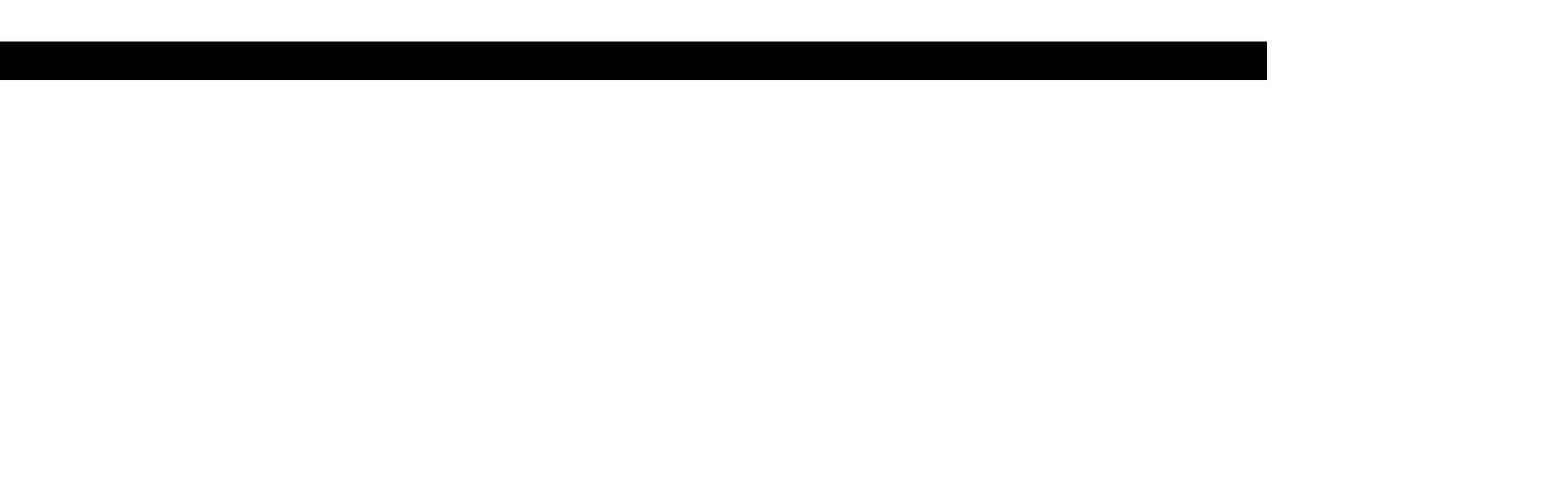
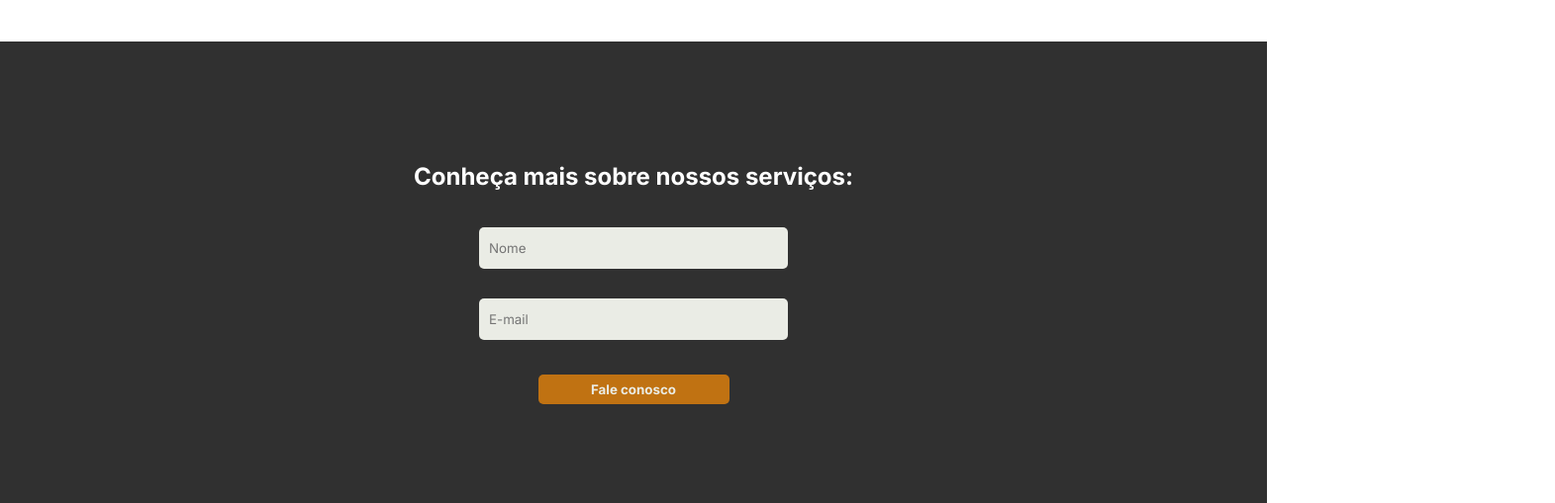
Before and after one commit to joseneisantana/LandingPageEngenharia, a plain HTML site: page index.html in a window 1280 px wide. Shown: the part 1137-1646 px from the top of the page at 99% size, 1571 px wide, since content can reach past the window. Before the commit the page ends 1218 px from the top, so only its background shows below. Drawn offline with Linux system fonts and the light colour scheme.

Commit message:
Penultima atualização

```diff
--- a/index.html
+++ b/index.html
@@ -45,8 +45,13 @@
 
 
 
- <div id="final">
-<h1>TESTE</h1>
+ <div id="fomulario">
+<h2 id="titulo-form">Conheça mais sobre nossos serviços:</h2>
+    <form action="">
+        <input type="text" placeholder="Nome" name="Name"><br>
+        <input type="text" placeholder="E-mail" name="Email"><br><br>
+        <button type="submit">Fale conosco </button>
+    </form>
  </div>
 
     <script src="./script.js"></script>
--- a/style.css
+++ b/style.css
@@ -56,12 +56,14 @@ span{
 
 #bloco-info{
     display: flex;
-    flex-wrap: nowrap;
+   justify-content: center;
+   align-items: center;
+    gap: 0px;
 
 
 
 }
-
+/*
 #imagen01{
 
 
@@ -70,8 +72,9 @@ span{
 
 
 }
+    */
 #imagem02{
-    margin-left: 155px;
+
     padding: 40px;
 
 
@@ -79,18 +82,47 @@ span{
 
 
 
+#fomulario{
+
+  padding: 100px;
+    background-color: #303030;
+    color:#ffff;
+    text-align: center;
+
+}
+
+#titulo-form{
+    padding: 22px;
+}
+
+input{
+    width: 300px;
+    height: 40px;
+    background-color: #EAECE5;
+    margin: 15px;
+    border:0px ;
+    border-radius: 5px;
+    padding-left: 10px;
+
+}
+
+button{
+    background-color:#C07212 ;
+    height: 30px;
+    width: 193px;
+    color: #EAECE5;
+    border: 0px;
+    border-radius: 5px;
+    margin-bottom: 50px;
+    font-weight: bolder;
+    cursor: pointer;
 
 
-
-
-
-
-
-#final{
-    background-color:black;
-
-
-    .h1{
-        width: 100%;
-    }
 }
+button:hover{
+    background-color:#dc7d0b ;
+    color: white;
+    transform: translateY(-7);
+    box-shadow: 0px 15px 20px #05103081 ;
+    transition-duration: 0.5s;
+}
```
